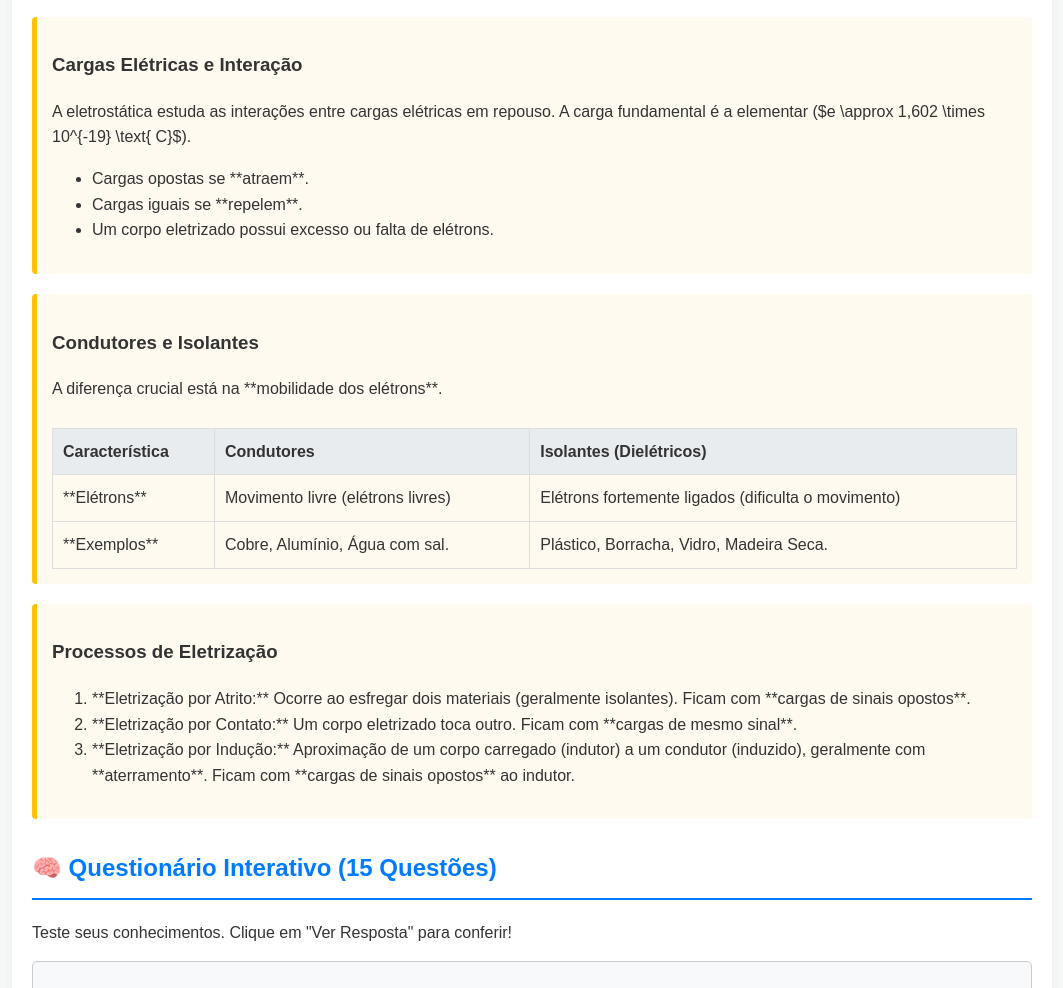
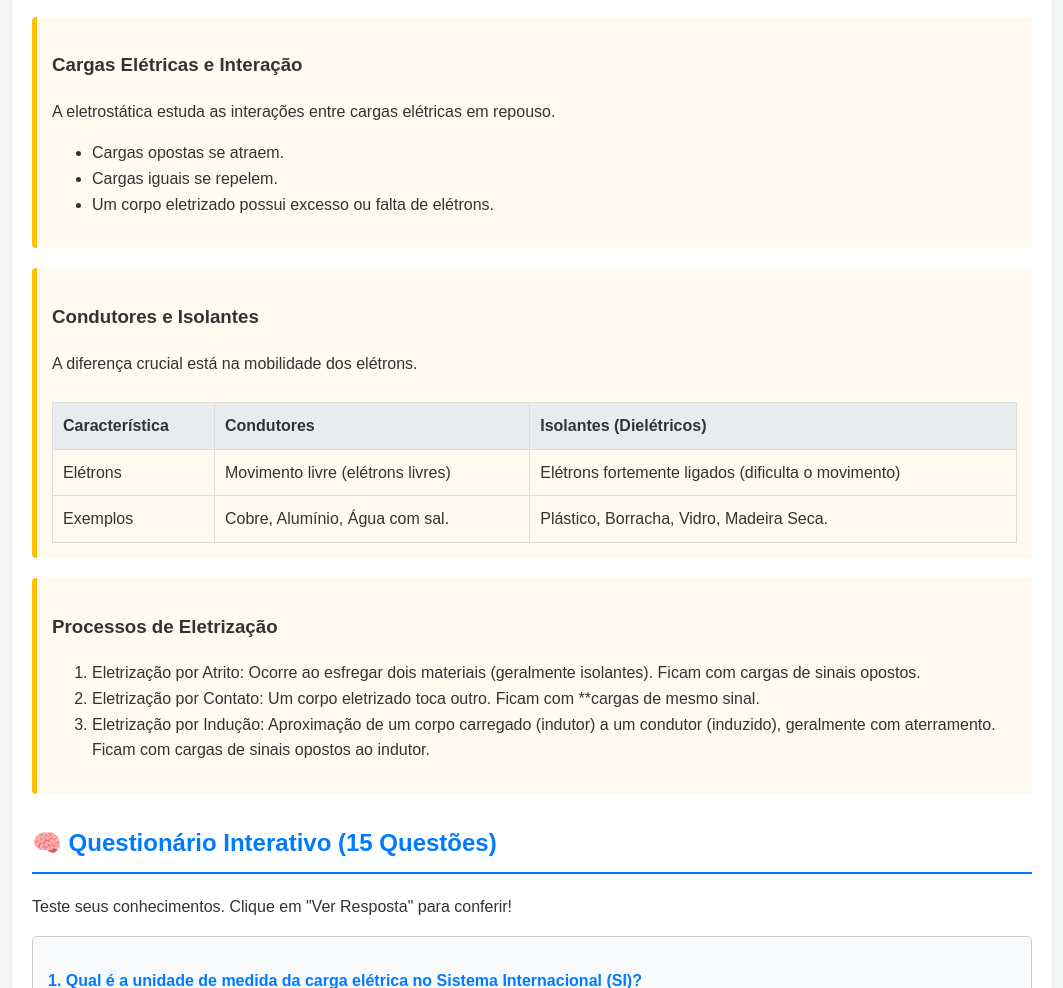
Before and after one commit to valeriano79/laura, a plain HTML site: page eletro.html in a window 1280 px wide. Shown: the part 294-1282 px from the top of the page, without its empty margins (108-1171 px from the left). Drawn offline with Linux system fonts and the light colour scheme.

Commit message:
Remove bold formatting from text in eletro.html

```diff
--- a/eletro.html
+++ b/eletro.html
@@ -135,17 +135,17 @@
 
             <article>
                 <h3>Cargas Elétricas e Interação</h3>
-                <p>A eletrostática estuda as interações entre cargas elétricas em repouso. A carga fundamental é a elementar ($e \approx 1,602 \times 10^{-19} \text{ C}$).</p>
+                <p>A eletrostática estuda as interações entre cargas elétricas em repouso.</p>
                 <ul>
-                    <li>Cargas opostas se **atraem**.</li>
-                    <li>Cargas iguais se **repelem**. </li>
+                    <li>Cargas opostas se atraem.</li>
+                    <li>Cargas iguais se repelem. </li>
                     <li>Um corpo eletrizado possui excesso ou falta de elétrons.</li>
                 </ul>
             </article>
 
             <article>
                 <h3>Condutores e Isolantes</h3>
-                <p>A diferença crucial está na **mobilidade dos elétrons**.</p>
+                <p>A diferença crucial está na mobilidade dos elétrons.</p>
                 <div class="tabela-container">
                     <table>
                         <thead>
@@ -157,12 +157,12 @@
                         </thead>
                         <tbody>
                             <tr>
-                                <td>**Elétrons**</td>
+                                <td>Elétrons</td>
                                 <td>Movimento livre (elétrons livres)</td>
                                 <td>Elétrons fortemente ligados (dificulta o movimento)</td>
                             </tr>
                             <tr>
-                                <td>**Exemplos**</td>
+                                <td>Exemplos</td>
                                 <td>Cobre, Alumínio, Água com sal.</td>
                                 <td>Plástico, Borracha, Vidro, Madeira Seca. </td>
                             </tr>
@@ -175,13 +175,13 @@
                 <h3>Processos de Eletrização</h3>
                 <ol>
                     <li>
-                        **Eletrização por Atrito:** Ocorre ao esfregar dois materiais (geralmente isolantes). Ficam com **cargas de sinais opostos**.
+                        Eletrização por Atrito: Ocorre ao esfregar dois materiais (geralmente isolantes). Ficam com cargas de sinais opostos.
                     </li>
                     <li>
-                        **Eletrização por Contato:** Um corpo eletrizado toca outro. Ficam com **cargas de mesmo sinal**.
+                        Eletrização por Contato: Um corpo eletrizado toca outro. Ficam com **cargas de mesmo sinal.
                     </li>
                     <li>
-                        **Eletrização por Indução:** Aproximação de um corpo carregado (indutor) a um condutor (induzido), geralmente com **aterramento**. Ficam com **cargas de sinais opostos** ao indutor.
+                        Eletrização por Indução: Aproximação de um corpo carregado (indutor) a um condutor (induzido), geralmente com aterramento. Ficam com cargas de sinais opostos ao indutor.
                     </li>
                 </ol>
             </article>
```
